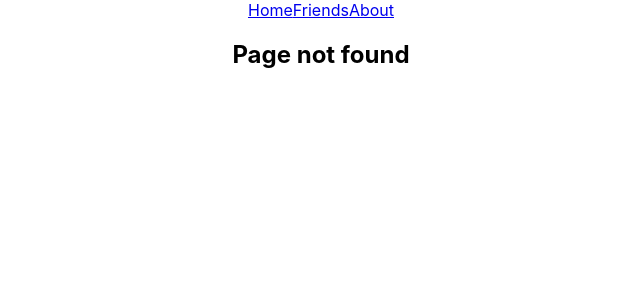
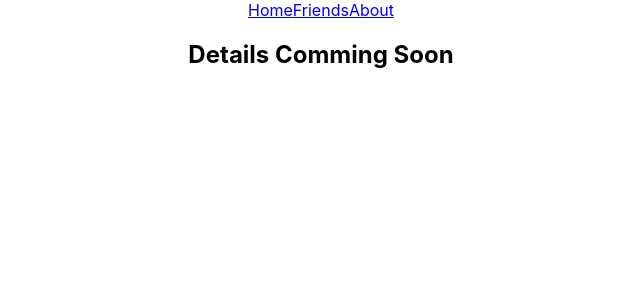
Before and after one commit to tawsifhye/simple-react-router, a React (Create React App) app: page /friend/1 in a window 1280 px wide. Before the commit this address had no page. Shown: the top 300 px of the page, without its empty margins (319-959 px from the left). Built offline with nearby package versions, Linux system fonts and the light colour scheme.

Commit message:
route with some fixed and some dynamic part

```diff
--- a/src/App.js
+++ b/src/App.js
@@ -6,6 +6,7 @@ import About from './components/About/About';
 import Friends from './components/Friends/Friends';
 import NotFound from './NotFound/NotFound';
 import Header from './components/Header/Header';
+import FriendDetail from './components/FriendDetail/FriendDetail';
 
 function App() {
   return (
@@ -22,6 +23,9 @@ function App() {
           <Route path='/friends'>
             <Friends></Friends>
           </Route>
+          <Route path='/friend/:friendId'>
+            <FriendDetail></FriendDetail>
+          </Route>
           <Route path='/about'>
             <About></About>
           </Route>
--- a/src/components/Friend/Friend.js
+++ b/src/components/Friend/Friend.js
@@ -1,7 +1,8 @@
 import React from 'react';
+import { Link } from 'react-router-dom';
 
 const Friend = (props) => {
-    const {name, phone, website, address} = props.friend;
+    const {id, name, phone, website, address} = props.friend;
     const friendstyle ={
         border:'3px solid goldenrod',
         padding: '10px',
@@ -9,9 +10,11 @@ const Friend = (props) => {
     }
     return (
         <div style={friendstyle}>
-            <h2>I am: {name}</h2>
+            <h2>I am: {name} <small>{id}</small></h2>
             <h5>Call me: {phone}</h5>
             <p>Visit me: {website}</p>
+            <p><small>City: {address.city}</small></p>
+            <Link to={`/friend/${id}`}>Visit Me</Link>
         </div>
     );
 };
--- /dev/null
+++ b/src/components/FriendDetail/FriendDetail.js
@@ -0,0 +1,11 @@
+import React from 'react';
+
+const FriendDetail = () => {
+    return (
+        <div>
+            <h2>Details Comming Soon</h2>
+        </div>
+    );
+};
+
+export default FriendDetail;
```
